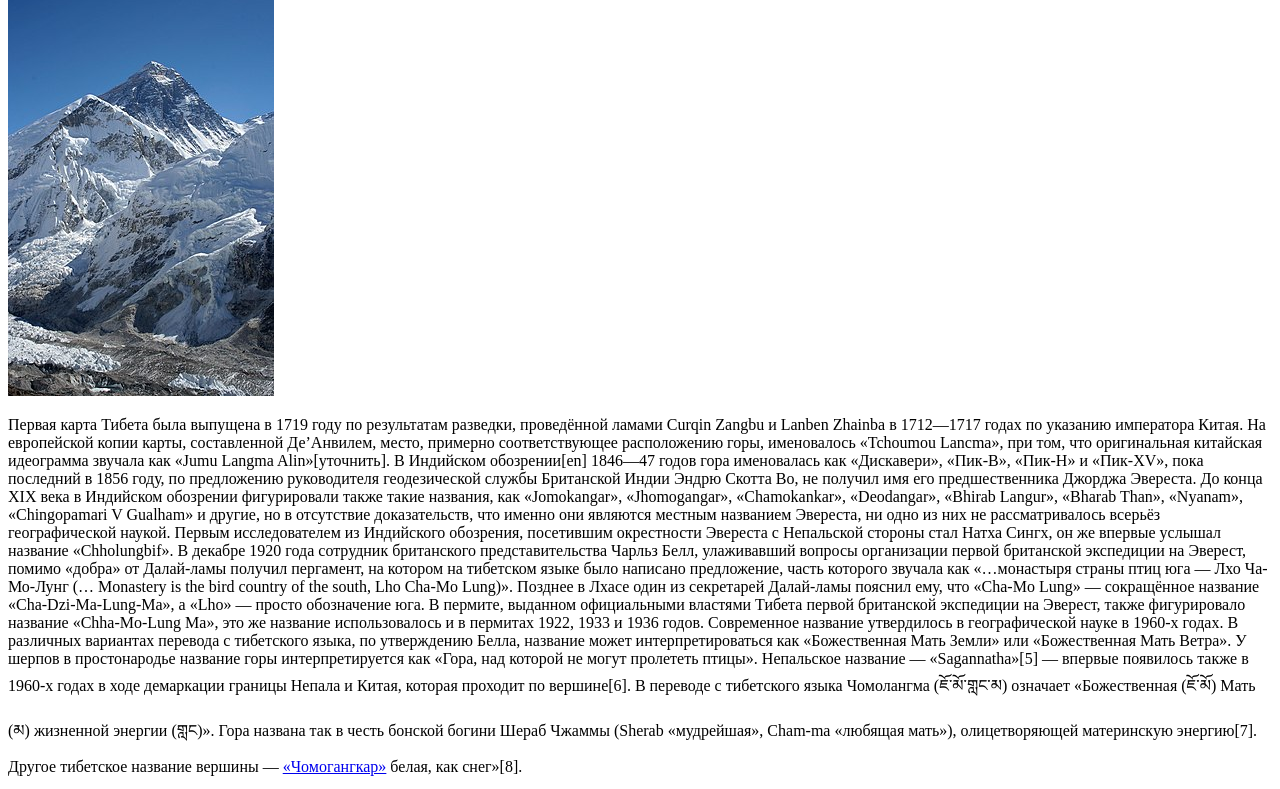
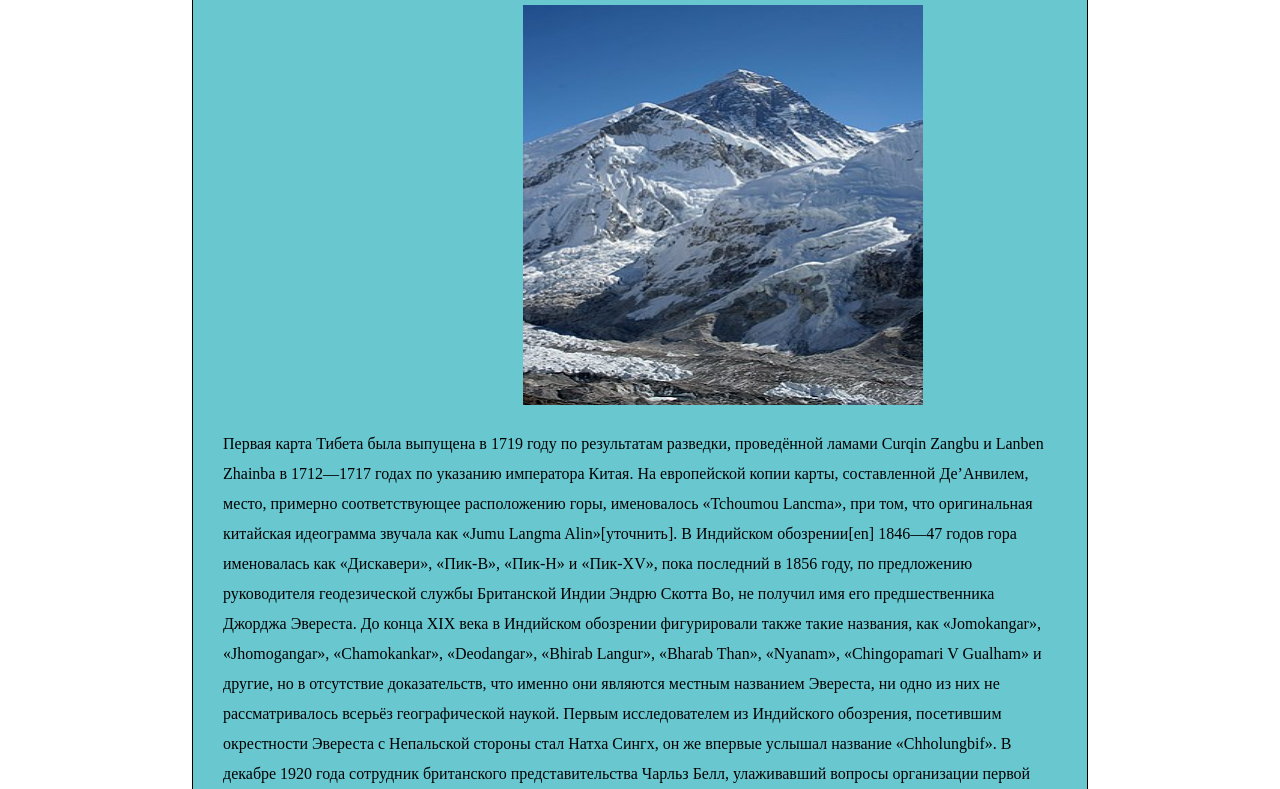
Before and after one commit to Mr-Mauzer/Wikipedia, a plain HTML site: page index.html in a window 1280 px wide. Shown: the part 83-872 px from the top of the page. Drawn offline with Linux system fonts and the light colour scheme.

Commit message:
Update index.html
я поменял ссылку на css файл

```diff
--- a/index.html
+++ b/index.html
@@ -2,7 +2,7 @@
 <html>
 
 <head>
-  <link rel="stylesheet" href="./viki.css">
+  <link rel="stylesheet" href="style.css">
   <title>учеба</title>
 </head>
 
```
